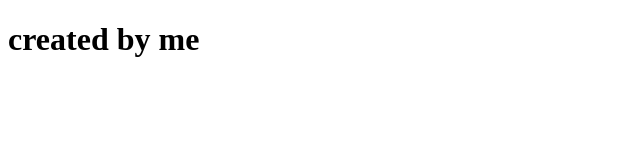
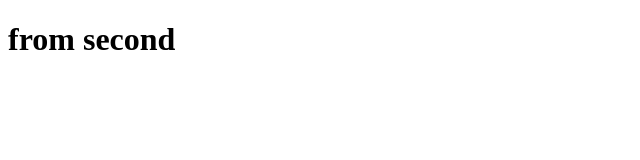
Before and after one commit to Harshalpatil028/nextjs-ecommerce, a plain HTML site: page index02.html in a window 1280 px wide. Shown: the whole page, without its empty margins (0-640 px from the left). Drawn offline with Linux system fonts and the light colour scheme.

Commit message:
from second commit

```diff
--- a/index.html
+++ b/index02.html
@@ -6,6 +6,6 @@
     <title>Document</title>
 </head>
 <body>
-    <h1>created by me </h1>
+    <h1>from second </h1>
 </body>
 </html>
```
